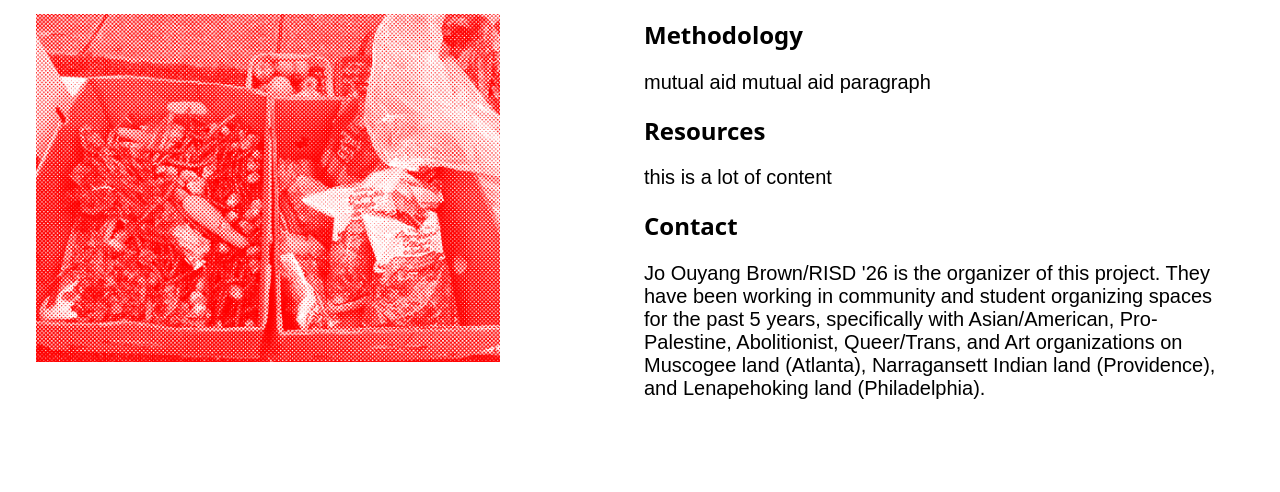
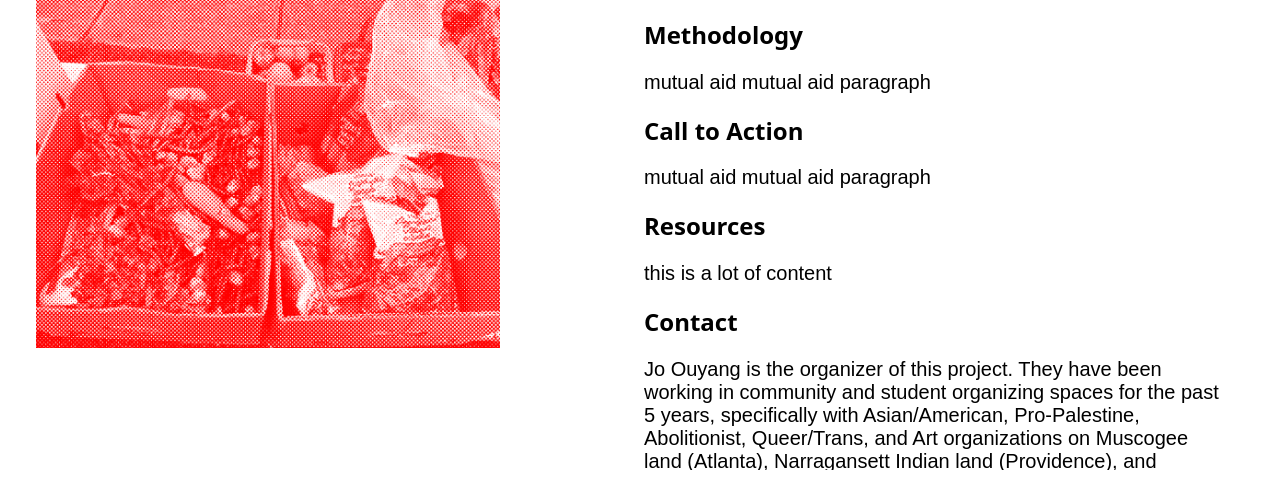
Before and after one commit to joouyang7/New-mutual-aid-archive, a plain HTML site: page read.html in a window 1280 px wide. Shown: the part 322-814 px from the top of the page. Drawn offline with nearby package versions, Linux system fonts and the light colour scheme.

Commit message:
uuuuuuuu

```diff
--- a/read.html
+++ b/read.html
@@ -52,11 +52,14 @@
 <h2>Methodology</h2>
 <p2>mutual aid mutual aid paragraph</p2>
 
+<h2>Call to Action</h2>
+<p2>mutual aid mutual aid paragraph</p2>
+
 <h2>Resources</h2>
 <p2>this is a lot of content</p2>
 
 <h2>Contact</h2>
-<p2>Jo Ouyang Brown/RISD '26 is the organizer of this project. They have been working in community and student organizing spaces for the past 5 years, specifically with Asian/American, Pro-Palestine, Abolitionist, Queer/Trans, and Art organizations on Muscogee land (Atlanta), Narragansett Indian land (Providence), and Lenapehoking land (Philadelphia).
+<p2>Jo Ouyang is the organizer of this project. They have been working in community and student organizing spaces for the past 5 years, specifically with Asian/American, Pro-Palestine, Abolitionist, Queer/Trans, and Art organizations on Muscogee land (Atlanta), Narragansett Indian land (Providence), and Lenapehoking land (Philadelphia).
 </p2>
 
     </div>
--- a/resources/experience.css
+++ b/resources/experience.css
@@ -66,8 +66,11 @@ body {
   overflow: hidden;
   padding: 14px;
     }
+
 .top1 h1{
-   padding: 14px;
+
+    padding-left: 14px;
+      padding-right: 14px;
 }
 
 button{
--- a/resources/read.css
+++ b/resources/read.css
@@ -63,7 +63,7 @@ body {
   font-size: 16px;
   height: 100%; /* Ensure the body and html take up the full viewport height */
   overflow: hidden;
-  padding: 14px;
+  padding:14px;
     }
 
     p2{
@@ -107,7 +107,9 @@ img {
   justify-content: left;
   align-items: left;
   word-wrap: normal;
-  padding: 14px;
+  padding-bottom: 14px;
+    padding-left: 14px;
+      padding-right: 14px;
 
     }
 
```
